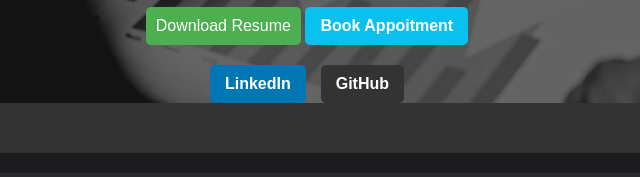
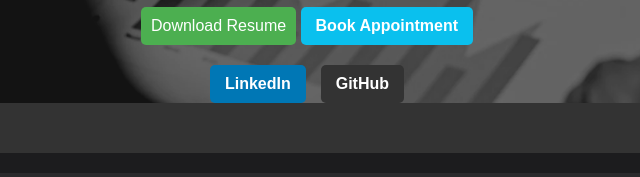
Before and after one commit to kedar1005/Port, a plain HTML site: page index.html in a window 1280 px wide. Shown: the part 597-774 px from the top of the page, 333-973 px from the left. Drawn offline with nearby package versions, Linux system fonts and the light colour scheme.

Commit message:
Update index.html

```diff
--- a/index.html
+++ b/index.html
@@ -40,7 +40,7 @@
       <h1>Hello, I'm Kedarr Durugade</h1>
       <p>Data Analyst | Tableau & Power BI Specialist</p>
       <a href="resume new.pdf" class="resume-btn" download>Download Resume</a>
-      <a href="mailto:kdurugade1005@gmail.com" target="_blank" class="social-btn book-btn">Book Appoitment</a>
+      <a href="mailto:kdurugade1005@gmail.com" target="_blank" class="social-btn book-btn">Book Appointment</a>
 
 
        <!-- Social Media Buttons -->
```
